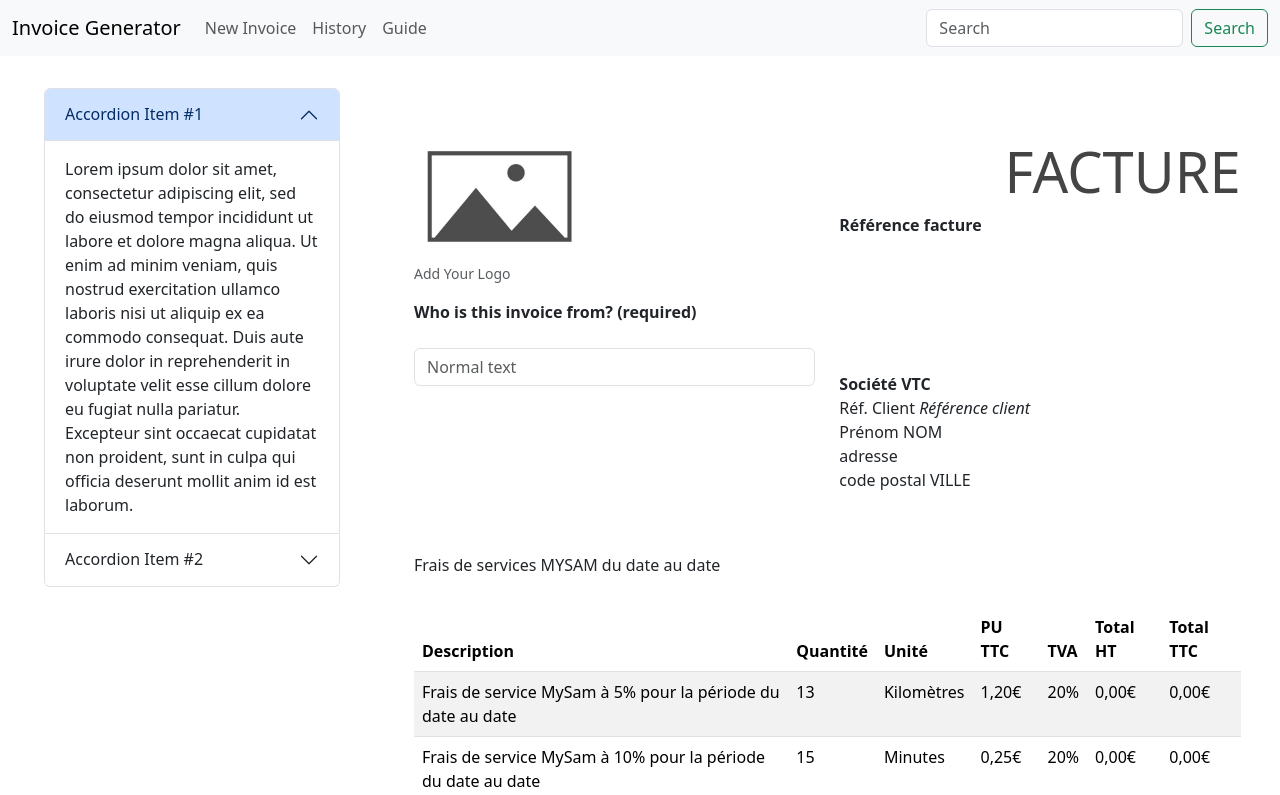
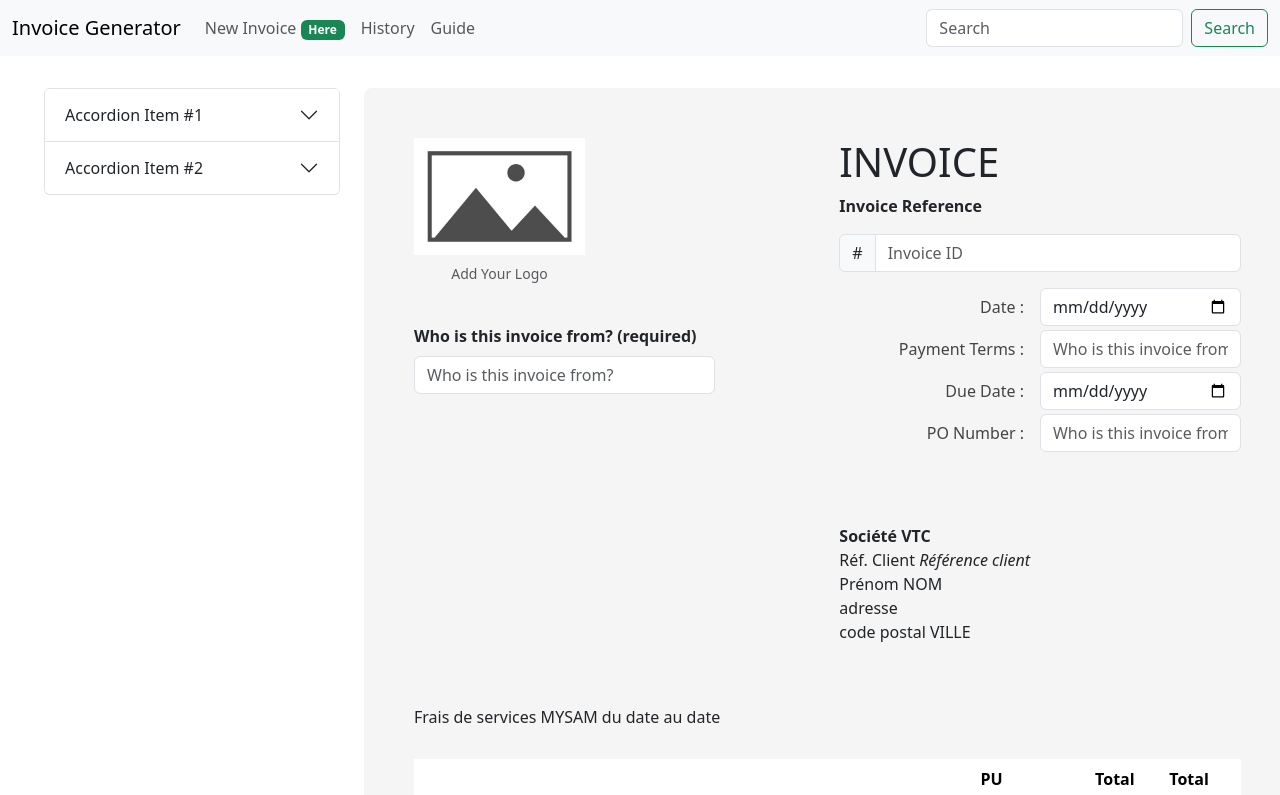
Before and after one commit to softsurgery/invoice_generator, a React app in the folder frontend/: page / in a window 1280 px wide. Shown: the top 795 px of the page. Built offline with nearby package versions, Linux system fonts and the light colour scheme; the HTML template or start-up script is replaced by a standard one.

Commit message:
store_integration

```diff
--- a/frontend/package.json
+++ b/frontend/package.json
@@ -12,6 +12,9 @@
   "dependencies": {
     "@popperjs/core": "^2.11.8",
     "bootstrap": "^5.3.2",
+    "mobx": "^6.10.2",
+    "mobx-persist-store": "^1.1.3",
+    "mobx-react": "^9.0.1",
     "react": "^18.2.0",
     "react-bootstrap": "^2.9.1",
     "react-dom": "^18.2.0",
--- a/frontend/src/components/Accord.jsx
+++ b/frontend/src/components/Accord.jsx
@@ -2,7 +2,7 @@ import Accordion from 'react-bootstrap/Accordion';
 
 function Accord() {
   return (
-    <Accordion defaultActiveKey="0">
+    <Accordion>
       <Accordion.Item eventKey="0">
         <Accordion.Header>Accordion Item #1</Accordion.Header>
         <Accordion.Body>
--- a/frontend/src/components/Invoice.jsx
+++ b/frontend/src/components/Invoice.jsx
@@ -3,11 +3,16 @@ import Figure from 'react-bootstrap/Figure';
 import Row from 'react-bootstrap/esm/Row';
 import Col from 'react-bootstrap/esm/Col';
 import Form from 'react-bootstrap/Form';
+import InputGroup from 'react-bootstrap/InputGroup';
+import Badge from 'react-bootstrap/Badge';
+import Stack from 'react-bootstrap/Stack';
+import { observer } from "mobx-react";
+import invoiceStore from '../data/InvoiceStore.';
 
-function Invoice() {
+const Invoice = observer(() => {
     return (
         <div style={{ width: "100%" }}>
-            <div class="invoice">
+            <div className="invoice">
                 <Row>
                     <Col sx={7}>
                         <Figure>
@@ -17,27 +22,67 @@ function Invoice() {
                                 alt="171x180"
                                 src="/assets/picture.jpg"
                             />
-                            <Figure.Caption>
+                            <Figure.Caption style={{ textAlign: "center" }}>
                                 Add Your Logo
                             </Figure.Caption>
                         </Figure>
+                        <br /><br />
+                        <strong>Who is this invoice from? (required)</strong>
+                        <br />
+                        <Form.Control name="company" type="text" placeholder="Who is this invoice from?" className="w-75 mt-2" />
+
                     </Col>
                     <Col sx={5}>
-                        <h1 class="document-type display-4">FACTURE</h1>
-                        <p class="text-right"><strong th: text="${invoiceReference}">Référence facture</strong></p>
+                        <h1 className="justify-content-end">INVOICE</h1>
+                        <p className="justify-content-end"><strong>Invoice Reference</strong></p>
+                        <InputGroup className="mb-3 justify-content-end">
+                            <InputGroup.Text>#</InputGroup.Text>
+                            <Form.Control
+                                placeholder="Invoice ID"
+                            />
+                        </InputGroup>
+
+                        <Stack className="justify-content-end" direction="horizontal" gap={3}>
+                            <h6 className='right-type mt-2 mr-3'>Date :</h6>
+                            <Form.Control
+                                className="w-50"
+                                name="date"
+                                type="date"
+                                placeholder="Date"
+                                value={invoiceStore.date} />
+                        </Stack>
+
+                        <Stack className="justify-content-end mt-1" direction="horizontal" gap={3}>
+                            <h6 className='right-type mt-2 mr-3'>Payment Terms :</h6>
+                            <Form.Control
+                                className="w-50"
+                                name="payement_terms"
+                                type="text"
+                                placeholder="Who is this invoice from?"
+                                value={invoiceStore.payement_terms} />
+
+
+                        </Stack>
+
+                        <Stack className="justify-content-end mt-1" direction="horizontal" gap={3}>
+                            <h6 className='right-type mt-2 mr-3'>Due Date :</h6>
+                            <Form.Control className="w-50" name="due_date" type="date" placeholder="Who is this invoice from?" />
+                        </Stack>
+
+                        <Stack className="justify-content-end mt-1" direction="horizontal" gap={3}>
+                            <h6 className='right-type mt-2 mr-3'>PO Number :</h6>
+                            <Form.Control className="w-50" name="po_number" type="text" placeholder="Who is this invoice from?" />
+                        </Stack>
+
                     </Col>
                 </Row>
                 <Row>
                     <Col sx={7}>
-                        <p class="addressMySam">
-                            <strong>Who is this invoice from? (required)</strong>
-                            <br /><br />
-                            <Form.Control type="text" placeholder="Normal text" />
-                        </p>
+
                     </Col>
                     <Col sx={5}>
                         <br /><br /><br />
-                        <p class="addressDriver">
+                        <p className="addressDriver">
                             <strong th: text="${driver.getCompanyName()}">Société VTC</strong><br />
                             Réf. Client <em th: text="${driver.getUserId()}">Référence client</em><br />
                             <span th: text="${driver.getFirstName()}">Prénom</span> <span
@@ -53,7 +98,7 @@ function Invoice() {
                 <h6>Frais de services MYSAM du <span th: text="${start}">date</span> au <span th: text="${end}">date</span>
                 </h6>
                 <br />
-                <table class="table table-striped">
+                <table className="table table-striped">
                     <thead>
                         <tr>
                             <th>Description</th>
@@ -61,8 +106,8 @@ function Invoice() {
                             <th>Unité</th>
                             <th>PU TTC</th>
                             <th>TVA</th>
-                            <th class="text-right">Total HT</th>
-                            <th class="text-right">Total TTC</th>
+                            <th className="text-right">Total HT</th>
+                            <th className="text-right">Total TTC</th>
                         </tr>
                     </thead>
                     <tbody>
@@ -71,54 +116,54 @@ function Invoice() {
                                 th: text="${end}">date</span></td>
                             <td>13</td>
                             <td>Kilomètres</td>
-                            <td class="text-right">1,20€</td>
+                            <td className="text-right">1,20€</td>
                             <td>20%</td>
-                            <td class="text-right" th: text="${summaryDriverClientsPayment.get('mysamHT')}">0,00€</td>
-                            <td class="text-right" th: text="${summaryDriverClientsPayment.get('mysamTTC')}">0,00€</td>
+                            <td className="text-right" th: text="${summaryDriverClientsPayment.get('mysamHT')}">0,00€</td>
+                            <td className="text-right" th: text="${summaryDriverClientsPayment.get('mysamTTC')}">0,00€</td>
                         </tr>
                         <tr>
                             <td>Frais de service MySam à 10% pour la période du <span th: text="${start}">date</span> au <span
                                 th: text="${end}">date</span></td>
                             <td>15</td>
                             <td>Minutes</td>
-                            <td class="text-right">0,25€</td>
+                            <td className="text-right">0,25€</td>
                             <td>20%</td>
-                            <td class="text-right" th: text="${summaryDriverPayment.get('mysamHT')}">0,00€</td>
-                            <td class="text-right" th: text="${summaryDriverPayment.get('mysamTTC')}">0,00€</td>
+                            <td className="text-right" th: text="${summaryDriverPayment.get('mysamHT')}">0,00€</td>
+                            <td className="text-right" th: text="${summaryDriverPayment.get('mysamTTC')}">0,00€</td>
                         </tr>
                         <tr>
                             <td>Pénalités d'annulation</td>
                             <td>5</td>
                             <td>Minutes</td>
-                            <td class="text-right">-10€</td>
+                            <td className="text-right">-10€</td>
                             <td>20%</td>
-                            <td class="text-right" th: text="${summaryPenalties.get('driverHT')}">0,00€</td>
-                            <td class="text-right" th: text="${summaryPenalties.get('driverTTC')}">0,00€</td>
+                            <td className="text-right" th: text="${summaryPenalties.get('driverHT')}">0,00€</td>
+                            <td className="text-right" th: text="${summaryPenalties.get('driverTTC')}">0,00€</td>
                         </tr>
                     </tbody>
                 </table>
                 <Row>
-                    <div class="col-8">
+                    <div className="col-8">
                     </div>
-                    <div class="col-4">
-                        <table class="table table-sm text-right">
+                    <div className="col-4">
+                        <table className="table table-sm text-right">
                             <tr>
                                 <td><strong>Total HT</strong></td>
-                                <td class="text-right" th: text="${totalHT}">0,00€</td>
+                                <td className="text-right" th: text="${totalHT}">0,00€</td>
                             </tr>
                             <tr>
                                 <td>TVA 20%</td>
-                                <td class="text-right" th: text="${totalTVA}">0,00€</td>
+                                <td className="text-right" th: text="${totalTVA}">0,00€</td>
                             </tr>
                             <tr>
                                 <td><strong>Total TTC</strong></td>
-                                <td class="text-right" th: text="${totalTTC}">0,00€</td>
+                                <td className="text-right" th: text="${totalTTC}">0,00€</td>
                             </tr>
                         </table>
                     </div>
                 </Row>
 
-                <p class="conditions">
+                <p className="conditions">
                     En votre aimable règlement
                     <br />
                     Et avec nos remerciements.
@@ -139,7 +184,7 @@ function Invoice() {
                 <br />
                 <br />
 
-                <p class="bottom-page text-right">
+                <p className="bottom-page text-right">
                     MYSAM SAS - N° SIRET 81754802700017 RCS ALBI<br />
                     8, avenue de la Martelle - 81150 TERSSAC 06 32 97 00 22 - www.mysam.fr<br />
                     Code APE 6312Z - N° TVA Intracom. FR 63 817548027<br />
@@ -148,5 +193,5 @@ function Invoice() {
             </div>
         </div>
     )
-}
+})
 export default Invoice
--- a/frontend/src/components/Navbar.jsx
+++ b/frontend/src/components/Navbar.jsx
@@ -4,6 +4,7 @@ import Container from 'react-bootstrap/Container';
 import Form from 'react-bootstrap/Form';
 import Nav from 'react-bootstrap/Nav';
 import Navbar from 'react-bootstrap/Navbar';
+import Badge from 'react-bootstrap/esm/Badge';
 import { useNavigate } from "react-router-dom";
 function NavbarComponent() {
     const navigate = useNavigate()
@@ -21,7 +22,7 @@ function NavbarComponent() {
                         style={{ maxHeight: '100px' }}
                         navbarScroll
                     >
-                        <Nav.Link onClick={() => navigate("/")}>New Invoice</Nav.Link>
+                        <Nav.Link onClick={() => navigate("/")}>New Invoice <Badge bg="success">Here</Badge></Nav.Link>
                         <Nav.Link onClick={() => navigate("/history")}>History</Nav.Link>
                         <Nav.Link onClick={() => navigate("/guide")}>Guide</Nav.Link>
                     </Nav>
--- /dev/null
+++ b/frontend/src/data/InvoiceStore..js
@@ -0,0 +1,18 @@
+import { makeAutoObservable, action } from "mobx";
+import { makePersistable } from 'mobx-persist-store';
+
+class InvoiceStore {
+    id = 0
+    company = ""
+    date = new Date()
+    payement_terms = ""
+    due_date = new Date()
+    po_number = 0
+
+    constructor() {
+        makeAutoObservable(this)
+    }
+}
+
+const invoiceStore = new InvoiceStore();
+export default invoiceStore;
--- a/frontend/src/index.css
+++ b/frontend/src/index.css
@@ -11,16 +11,17 @@ h6 {
 }
 
 .invoice {
-  background: #fff;
+  background: rgb(245, 245, 245);
   width: 99%;
   padding: 50px;
+  border-radius: 0.5em;
 }
 
 .logo {
   width: 200px;
 }
 
-.document-type {
+.right-type {
   text-align: right;
   color: #444;
 }
```
Also changed, not shown: 2 other files (tests, documents, lock files or other folders).
